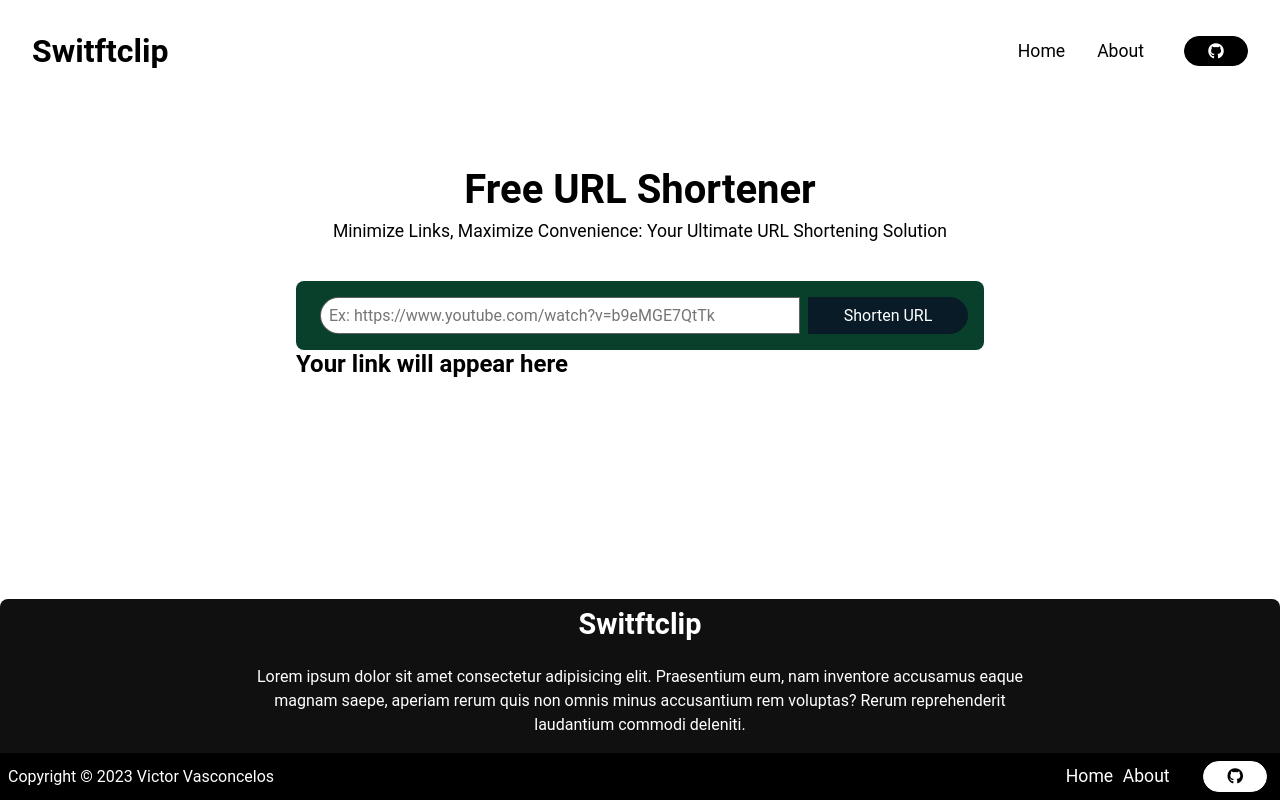
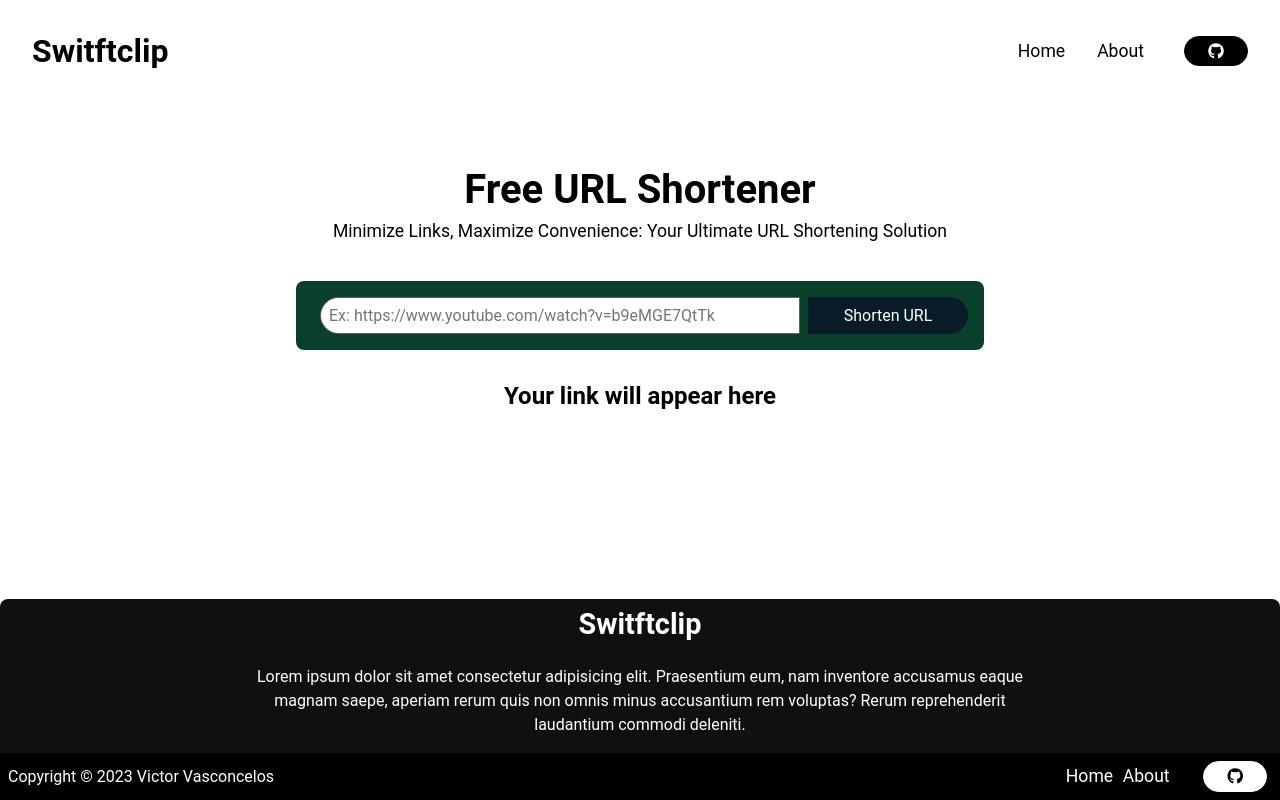
Before and after one commit to OVasconceloss/swiftclip-shortener, a React (Vite) app: page / in a window 1280 px wide. Built offline with nearby package versions, Linux system fonts and the light colour scheme.

Commit message:
style: Style the elements in the URL section

```diff
--- a/src/styles/home.scss
+++ b/src/styles/home.scss
@@ -6,6 +6,13 @@
     display: flex;
     align-items: center;
     flex-direction: column;
+}
+
+.main-section-url {
+    display: flex;
+    align-items: center;
+    flex-direction: column;
+    justify-content: center;
 }
 
 .section-url-text {
@@ -76,3 +83,52 @@
     background-color: color.$color_fiv;
     border: 1px solid color.$color_fiv;
 }
+
+.section-shortener-url {
+    width: 40rem;
+    padding: 1.0rem;
+    margin: 1.0rem 0;
+
+    display: flex;
+    align-items: center;
+    justify-content: space-between;
+
+    border-radius: 0.5rem;
+    background-color: rgba(0, 0, 0, 0.130);
+}
+
+.shortener-url-link {
+    padding: 0 0.5rem;
+
+    font-size: 1.3rem;
+    font-weight: normal;
+}
+
+.section-shortener-button {
+    padding: 0.5rem;
+    margin: 0 0.5rem;
+
+    cursor: pointer;
+    font-size: 1.0rem;
+    color: color.$color_fiv;
+
+    transition: .5s ease all;
+
+    border-radius: 0.5rem;
+    border: 1px solid transparent;
+    background-color: color.$color_one;
+}
+
+.section-shortener-button:hover {
+    color: color.$color_one;
+
+    background-color: color.$color_fiv;
+    border: 1px solid color.$color_one;
+}
+
+.shortener-url-text {
+    padding: 1.0rem;
+    margin: 1.0rem 0;
+
+    text-align: center;
+}
```
